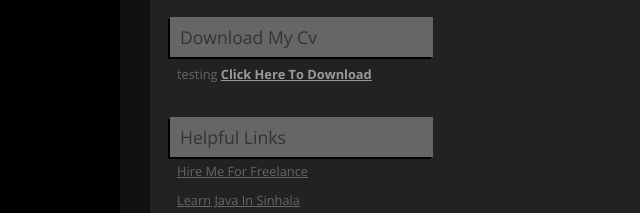
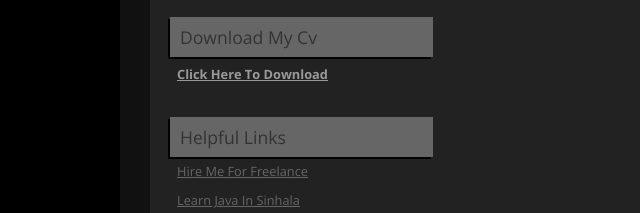
Before and after one commit to lahirucst/lahirucst.github.io, a plain HTML site: page index.html in a window 1280 px wide. Shown: the part 736-949 px from the top of the page, 0-640 px from the left. Drawn offline with nearby package versions, Linux system fonts and the light colour scheme.

Commit message:
Update index.html

```diff
--- a/index.html
+++ b/index.html
@@ -97,7 +97,7 @@ which I’m professional in java as same as .net.</center></p></a></p>
                     <h4>Download My Cv</h4>
                     <ul>
                         <li class="text">
-                            <p style="margin: 0;">testing   <a href="#" class="readmore">Click Here To Download</a></p>
+                            <p style="margin: 0;">  <a target="_blank" href="https://www.dropbox.com/s/56fmuybem5iliox/Kakulawala_K_G_L_S_K.pdf" class="readmore">Click Here To Download</a></p>
                         </li>
                     </ul>
                 </li>
```
Lines whose indentation alone changed are shown as unchanged.
